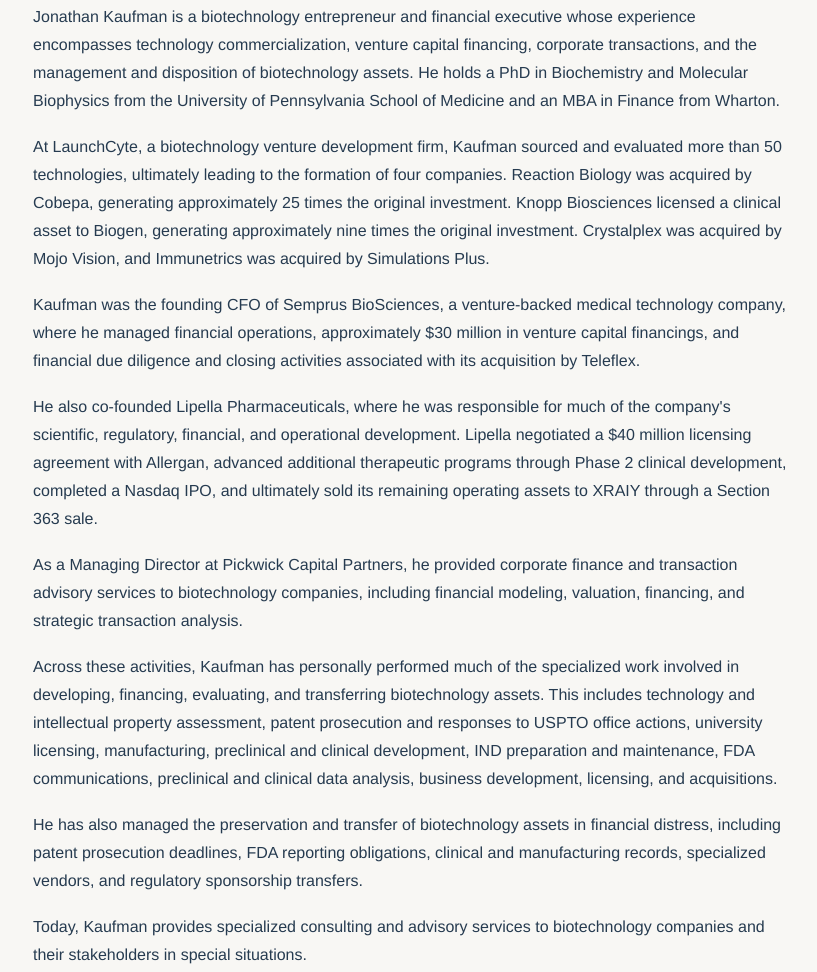
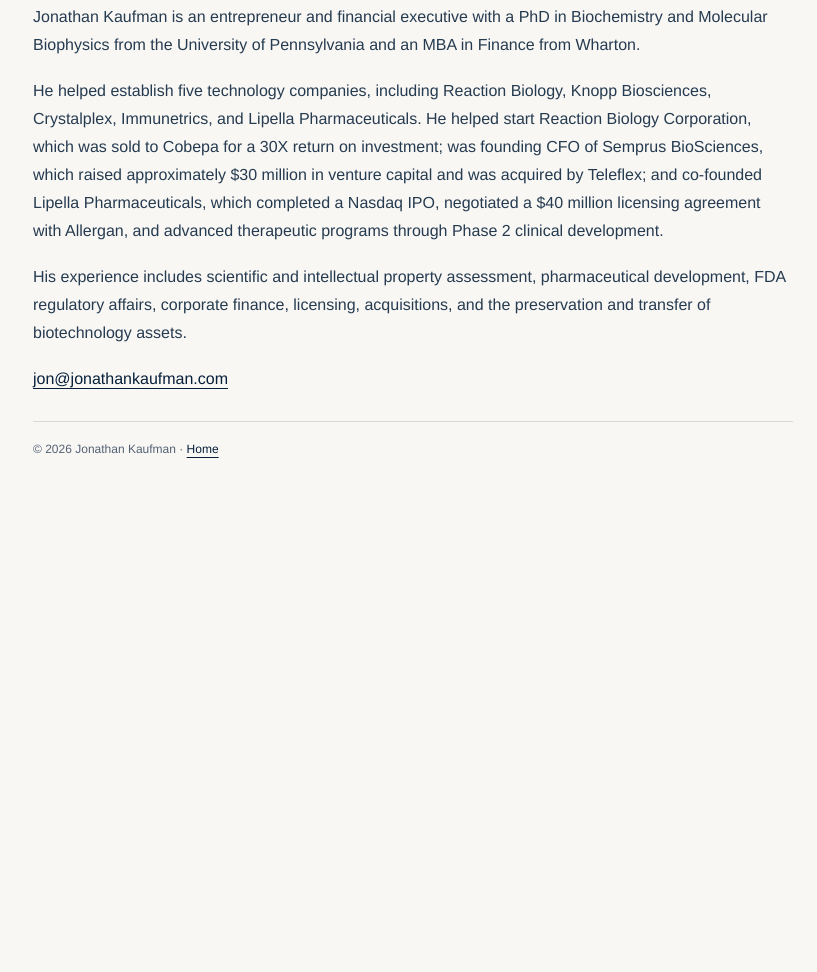
Before and after one commit to jonathak/jonathankaufman.com, a plain HTML site: page background.html in a window 1280 px wide. Shown: the part 172-1144 px from the top of the page, without its empty margins (227-1044 px from the left). After the commit the page ends 800 px from the top, so only its background shows below. Drawn offline with Linux system fonts and the light colour scheme.

Commit message:
Condense Background to three-paragraph professional biography

```diff
--- a/background.html
+++ b/background.html
@@ -24,14 +24,9 @@
   <main>
     <header><a class="back" href="/">← Jonathan Kaufman</a></header>
     <h1>Background</h1>
-    <p>Jonathan Kaufman is a biotechnology entrepreneur and financial executive whose experience encompasses technology commercialization, venture capital financing, corporate transactions, and the management and disposition of biotechnology assets. He holds a PhD in Biochemistry and Molecular Biophysics from the University of Pennsylvania School of Medicine and an MBA in Finance from Wharton.</p>
-    <p>At LaunchCyte, a biotechnology venture development firm, Kaufman sourced and evaluated more than 50 technologies, ultimately leading to the formation of four companies. Reaction Biology was acquired by Cobepa, generating approximately 25 times the original investment. Knopp Biosciences licensed a clinical asset to Biogen, generating approximately nine times the original investment. Crystalplex was acquired by Mojo Vision, and Immunetrics was acquired by Simulations Plus.</p>
-    <p>Kaufman was the founding CFO of Semprus BioSciences, a venture-backed medical technology company, where he managed financial operations, approximately $30 million in venture capital financings, and financial due diligence and closing activities associated with its acquisition by Teleflex.</p>
-    <p>He also co-founded Lipella Pharmaceuticals, where he was responsible for much of the company's scientific, regulatory, financial, and operational development. Lipella negotiated a $40 million licensing agreement with Allergan, advanced additional therapeutic programs through Phase 2 clinical development, completed a Nasdaq IPO, and ultimately sold its remaining operating assets to XRAIY through a Section 363 sale.</p>
-    <p>As a Managing Director at Pickwick Capital Partners, he provided corporate finance and transaction advisory services to biotechnology companies, including financial modeling, valuation, financing, and strategic transaction analysis.</p>
-    <p>Across these activities, Kaufman has personally performed much of the specialized work involved in developing, financing, evaluating, and transferring biotechnology assets. This includes technology and intellectual property assessment, patent prosecution and responses to USPTO office actions, university licensing, manufacturing, preclinical and clinical development, IND preparation and maintenance, FDA communications, preclinical and clinical data analysis, business development, licensing, and acquisitions.</p>
-    <p>He has also managed the preservation and transfer of biotechnology assets in financial distress, including patent prosecution deadlines, FDA reporting obligations, clinical and manufacturing records, specialized vendors, and regulatory sponsorship transfers.</p>
-    <p>Today, Kaufman provides specialized consulting and advisory services to biotechnology companies and their stakeholders in special situations.</p>
+    <p>Jonathan Kaufman is an entrepreneur and financial executive with a PhD in Biochemistry and Molecular Biophysics from the University of Pennsylvania and an MBA in Finance from Wharton.</p>
+    <p>He helped establish five technology companies, including Reaction Biology, Knopp Biosciences, Crystalplex, Immunetrics, and Lipella Pharmaceuticals. He helped start Reaction Biology Corporation, which was sold to Cobepa for a 30X return on investment; was founding CFO of Semprus BioSciences, which raised approximately $30 million in venture capital and was acquired by Teleflex; and co-founded Lipella Pharmaceuticals, which completed a Nasdaq IPO, negotiated a $40 million licensing agreement with Allergan, and advanced therapeutic programs through Phase 2 clinical development.</p>
+    <p>His experience includes scientific and intellectual property assessment, pharmaceutical development, FDA regulatory affairs, corporate finance, licensing, acquisitions, and the preservation and transfer of biotechnology assets.</p>
     <p><a href="mailto:jon@jonathankaufman.com">jon@jonathankaufman.com</a></p>
     <footer>© 2026 Jonathan Kaufman · <a href="/">Home</a></footer>
   </main>
```
